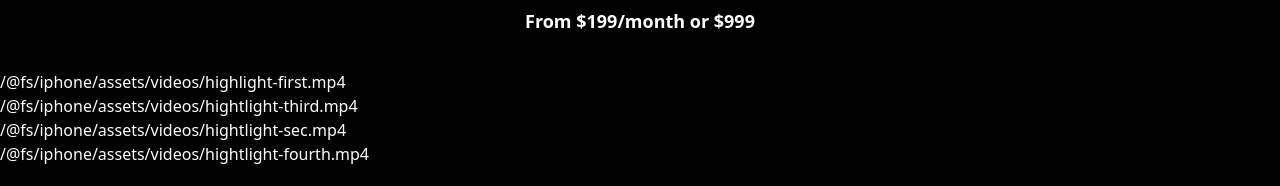
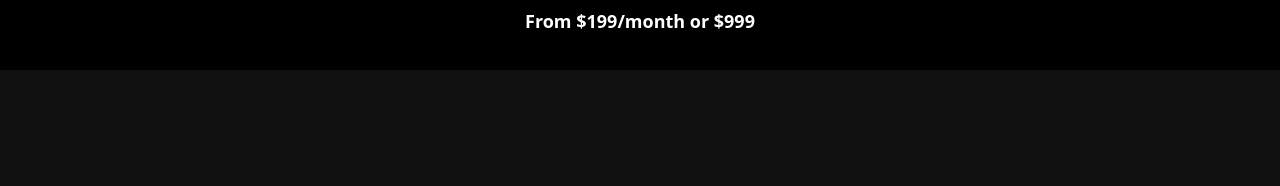
Before and after one commit to pankaj-gitcode/iphone, a React (Vite) app in the folder iphone/: page / in a window 1280 px wide. Shown: the part 734-920 px from the top of the page. Built offline with nearby package versions, Linux system fonts and the light colour scheme.

Commit message:
video carousel updated

```diff
--- a/iphone/src/components/Highlights.jsx
+++ b/iphone/src/components/Highlights.jsx
@@ -3,13 +3,8 @@ import { hightlightsSlides } from '../constants'
 
 export const Highlights = ()=>{
     return(<div>
-        <div>
-            {
-                hightlightsSlides.map(elem=>
-                <div key={elem.id}>
-                    <p>{elem.video}</p>
-                </div>)
-            }
+        <div className='bg-[#101010] py-28 pl-6 w-full '>
+            <h1 className='text-3xl text-gray font-semibold'>Get the highlights.</h1>
         </div>
     </div>)
 }
--- a/iphone/src/components/VideoCarousel.jsx
+++ b/iphone/src/components/VideoCarousel.jsx
@@ -0,0 +1,9 @@
+import React from 'react'
+
+export const VideoCarousel = () => {
+  return (<>
+    <div>
+
+    </div>
+  </> )
+}
```
